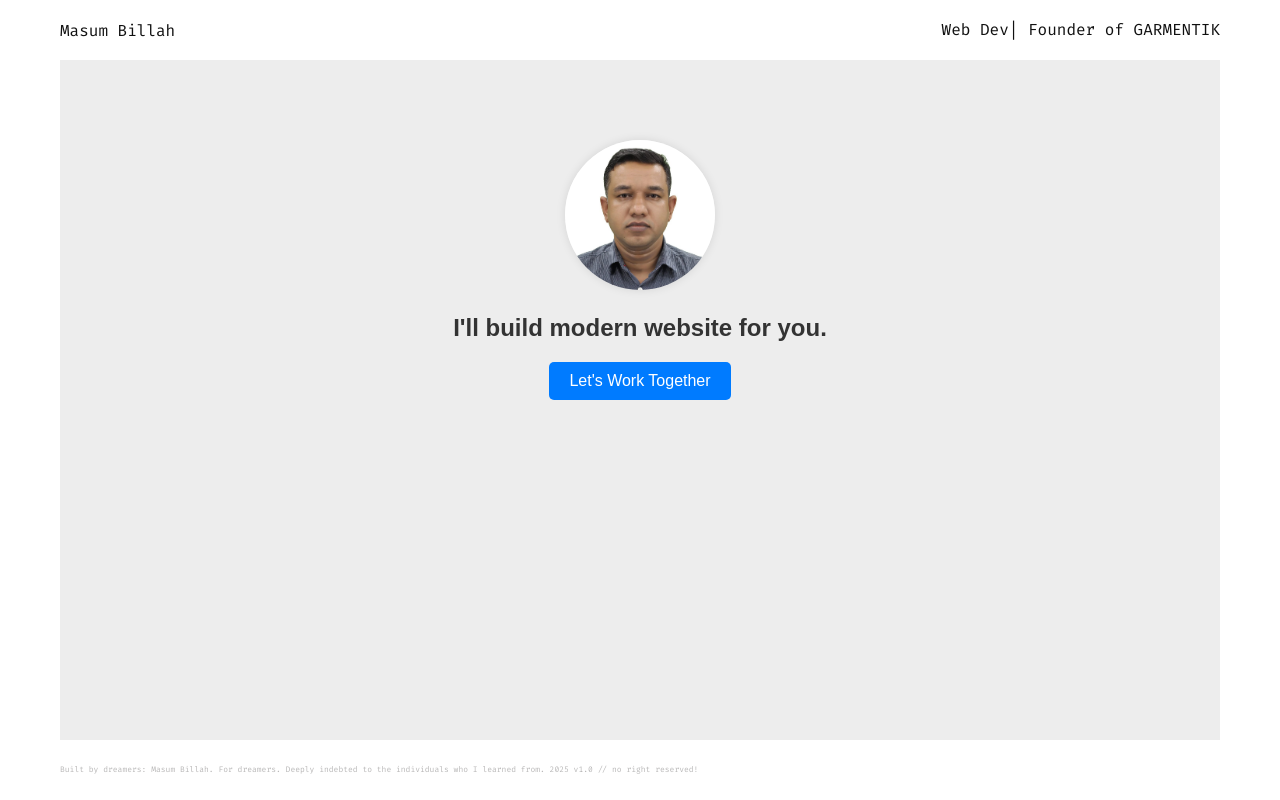
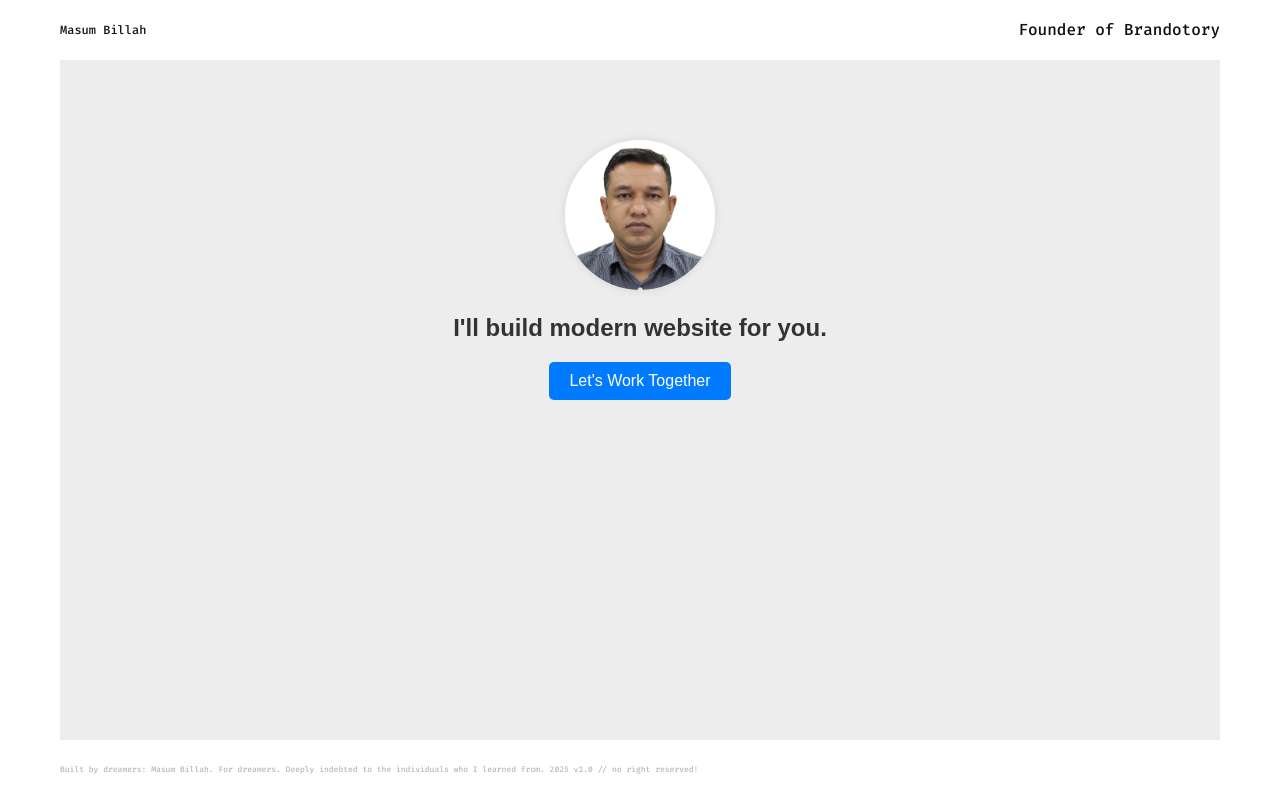
Before and after one commit to billahdotdev/billah, a React (Vite) app: page / in a window 1280 px wide. Built offline with nearby package versions, Linux system fonts and the light colour scheme.

Commit message:
Font Again

```diff
--- a/src/components/LayoutWrapper.jsx
+++ b/src/components/LayoutWrapper.jsx
@@ -7,7 +7,7 @@ const LayoutWrapper = ({ children }) => {
             <a className="profile" href="https://billah.dev">
                 Masum Billah
             </a>
-            <p className="pen">Web Dev| Founder of GARMENTIK</p>
+            <p className="pen">Founder of Brandotory</p>
             <p className="made">
                 Built by dreamers: Masum Billah. For dreamers. Deeply indebted
                 to the individuals who I learned from. 2025 v1.0 // no right
--- a/src/styles/layoutWrapper.css
+++ b/src/styles/layoutWrapper.css
@@ -19,7 +19,7 @@ body {
 
 .layout_wrapper a,
 .layout_wrapper p {
-    font-weight: 400;
+    font-weight: 500;
     color: #101010;
 }
 
@@ -32,7 +32,7 @@ body {
     left: 0px;
     top: -30px;
     transform: translateY(-50%);
-    font-size: 16px;
+    font-size: 12px;
 }
 
 .layout_wrapper .pen {
```
